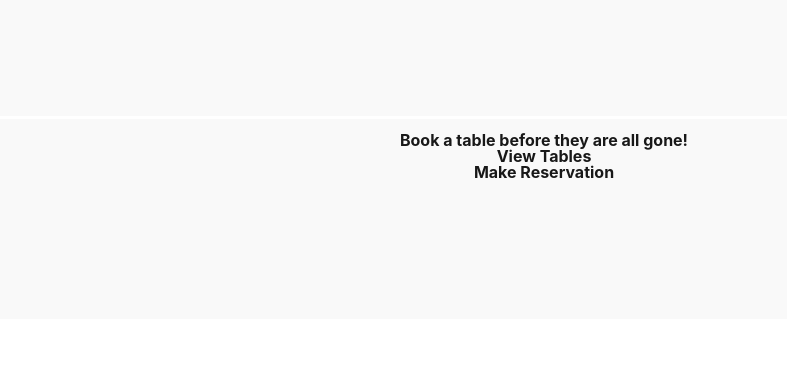
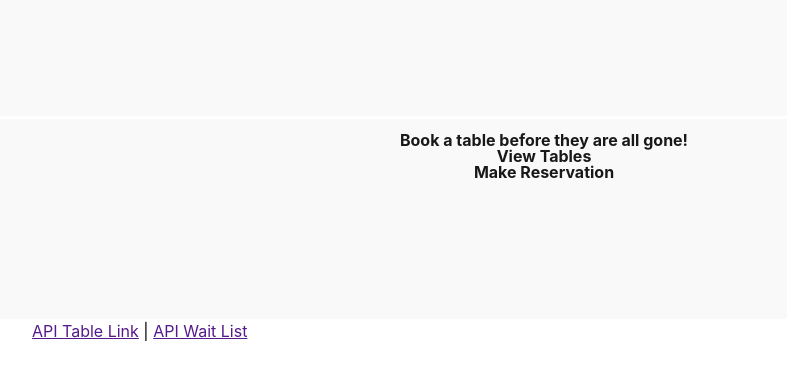
Before and after one commit to nichwan87/hawtRestaurant, a plain HTML site: page index.html in a window 1280 px wide. Shown: the part 87-464 px from the top of the page, without its empty margins (96-883 px from the left). Drawn offline with Linux system fonts and the light colour scheme; files whose address does not match are found by name.

Commit message:
added api view links

```diff
--- a/assets/css/style.css
+++ b/assets/css/style.css
@@ -61,3 +61,7 @@
   #subHead {
 
   }
+
+  .apis {
+    margin-left: 10vw;
+  }
--- a/index.html
+++ b/index.html
@@ -22,7 +22,9 @@
     <h3 id="viewButton">View Tables</h3>
     <h3 id="bookButton">Make Reservation</h3>
 </section>
-
+<section class="apis">
+    <p id="apiLinks"><a href=''>API Table Link</a> | <a href="">API Wait List</a></p>
+</section>
 </body>
 <script src="./assets/js/script.js"></script>
 </html>
```
